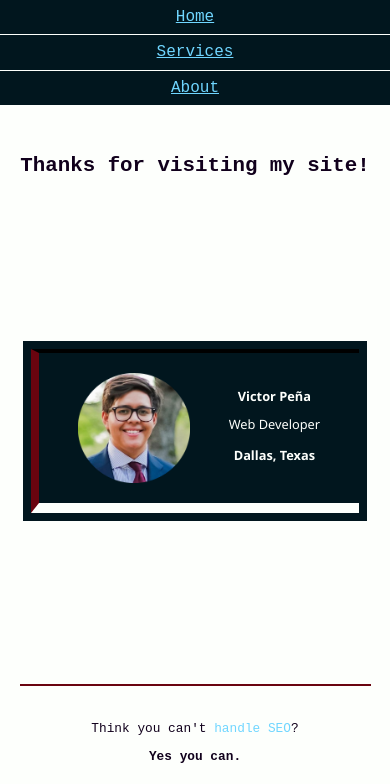
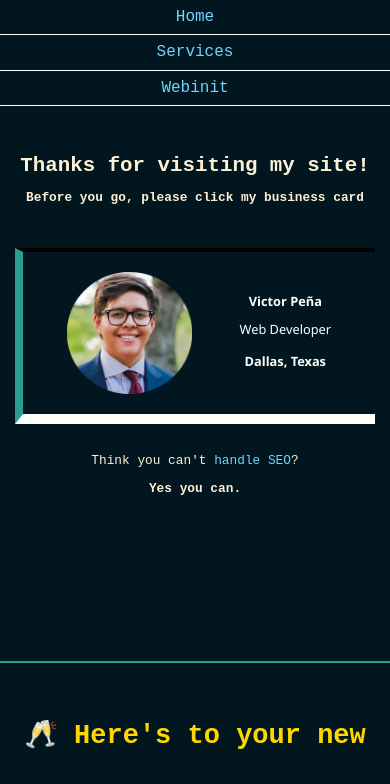
Before and after one commit to PenaV99/digital-card, a website built with Vite: page index.html in a window 390 px wide. Shown: the top 784 px of the page. Built offline with nearby package versions, Linux system fonts and the light colour scheme; a web font is replaced by a local one.

Commit message:
changed the color scheme and content

```diff
--- a/index.html
+++ b/index.html
@@ -21,13 +21,14 @@
     <ul class="nav-bar">
         <li><a href="home">Home</a></li>
         <li><a href="#services">Services</a></li>
-        <li><a href="#about">About</a></li>
+        <li><a href="#about">Webinit</a></li>
     </ul>
 </nav>
 <body>
-    <h1 class="header">Thanks for visiting my site!</h1>
-<section class="card-section" id="home">
-    <div class="card ">
+    <section class="card-section" id="home">
+        <h1 class="header">Thanks for visiting my site!</h1>
+        <h3>Before you go, please click my business card</h3>
+    <div class="card">
         <img class="avatar" src="images/smaller-headshot.png"
             alt="Victor is smiling at the camera, with a blue suit on and some nature in the background">
         <div>
@@ -36,11 +37,11 @@
             <h4>Dallas, Texas </h4>
         </div>
     </div>
+    <p class="encouraging-text">Think you can't <span id="encouraging-text" class="highlight"></span>?</p>
+    <h3>Yes you can.</h3>
 </section>
 <section class="services-section" id="services">
     <div class="skills-section">
-        <p class="encouraging-text">Think you can't <span id="encouraging-text"></span>?</p>
-        <h3>Yes you can.</h3>
         <h2 class="cheers">🥂 Here's to your new </h2>
             <div class="services-list">
                 <div class="service">
--- a/js/index.js
+++ b/js/index.js
@@ -11,7 +11,7 @@ card.addEventListener("click", () => {
     card.innerHTML =
         "<h4 class ='greeting-message'>\
                 Hi there, I'm a web developer who loves to create awesome websites that are both <strong>beautiful and\
-                functional!</strong> I have a knack for picking the best <span>designs, color themes, typography,\
+                functional!</strong> I have a knack for picking the best <span class='highlight'>designs, color themes, typography,\
                 and content</span> that suit your vision and style. Whether you need \
         </h4>\
             <div class='social-buttons'>\
--- a/styles.css
+++ b/styles.css
@@ -5,26 +5,33 @@
     list-style-type: none;
     align-items: start;
 }
+
+nav a {
+    color: #fdfffc;
+    text-decoration: none;
+}
 body {
-    background-color:#fdfffc;
+    background-color: #01161e;
+    color: #fdf0d5;
     font-family: "Kode Mono", monospace;
-    color: #11001c;
     text-align: center;
 }
+.header {
+    margin: 50px 10px;
+}
 .card-section {
-    width: 90%;
+    width: 100vw;
     margin: 0px auto;
-    height: 50vh;
+    height: 80vh;
+    border-bottom: 2px solid #2a9d8f;
+    justify-content: space-between;
+    align-items: center;
 }
 /* Business Card */
 .body-back {
     background-color: #01161e;
     color: #70d6ff;
 }
-.header {
-    margin: 50px 10px;
-}
-
 .avatar {
     width: 40%;
 }
@@ -36,22 +43,24 @@ body {
     display: flex;
     justify-content: space-around;
     text-align: center;
-    background: #01161e;
+    /* background-color: #fdfffc; */
+    /* background: #01161e; */
     font-family: "Segoe UI", Tahoma, Geneva, Verdana, sans-serif;
     color: #fdfffc;
     border-bottom: 10px solid #fdfffc;
-    border-left: 8px solid #6a040f;
+    border-left: 8px solid #2a9d8f;
     border-top: 4px solid #000;
     box-shadow: 0px 0px 0px 8px #01161e;
 }
 
 .back {
-    width: 450px;
+    width: 90vw;
+    max-width: 90%;
     margin: 100px auto 70px auto;
     padding: 20px;
     display: block;
     text-align: center;
-    background: #e0e1dd;
+    background: #6a040f;
     color: #fff;
     border-bottom: 10px solid yellowgreen;
     border-top: 8px solid yellowgreen;
@@ -65,7 +74,7 @@ body {
 }
 .greeting-message {
     text-align: left;
-    text-shadow: 0px 0px 2px #000;
+    text-shadow: 0px 0px 1px #000;
 }
 .social-buttons {
     display: flex;
@@ -75,20 +84,17 @@ body {
 .social-buttons :hover {
     transform: rotate(-20deg);
 }
-#encouraging-text {
-    margin-top: 100px;
-}
+
 /* Mini Portfolio */
 .services-section {
     font-size: large;
-    border-top: 2px solid #6a040f;
     flex-wrap: wrap;
     margin: 0px auto;
+    border-bottom: 2px solid #2a9d8f;
 }
 .services-back {
     color: #fdfffc;
     margin-top: 20px;
-    border-top: 2px solid #fdfffc;
     width: 90%;
     margin: 0px auto;
 }
@@ -97,9 +103,6 @@ body {
     display: flex;
     flex-direction: column;
     padding: 0;
-}
-.skills-section span {
-    color: #70d6ff;
 }
 .cheers {
     color: gold;
@@ -118,7 +121,6 @@ body {
 .webinit-section {
     width: 100%;
     height: 100vh;
-    border-top: 2px solid yellowgreen;
     background-color: black;
     color: #70d6ff;
     display: flex;
@@ -135,7 +137,7 @@ body {
         margin: 0px auto;
     }
     section {
-        width: 90vw;
+        width: 100vw;
         display: flex;
         flex-direction: column;
         justify-content: center;
@@ -144,10 +146,10 @@ body {
         padding: 0;
     }
     .card-section {
-        margin-top: 0px;
         display: flex;
         flex-direction: column;
-        width: 90vw;
+        justify-content: flex-start;
+        align-items: center;
     }
     .card, .back {
         align-items: center;
@@ -190,3 +192,14 @@ body {
         align-items: center;
     }
 }
+
+/* utility css */
+.highlight {
+    color: #70d6ff;
+}
+
+.test-section {
+    display: flex;
+    border: 2px solid yellowgreen;
+    flex-wrap: wrap;
+}
```
